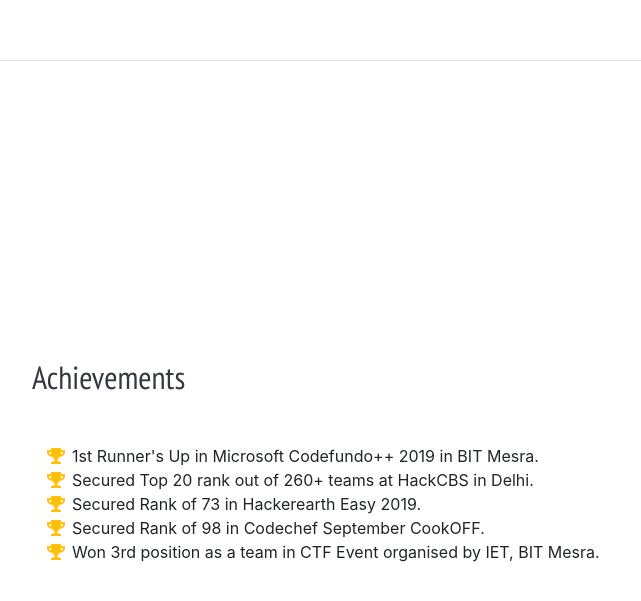
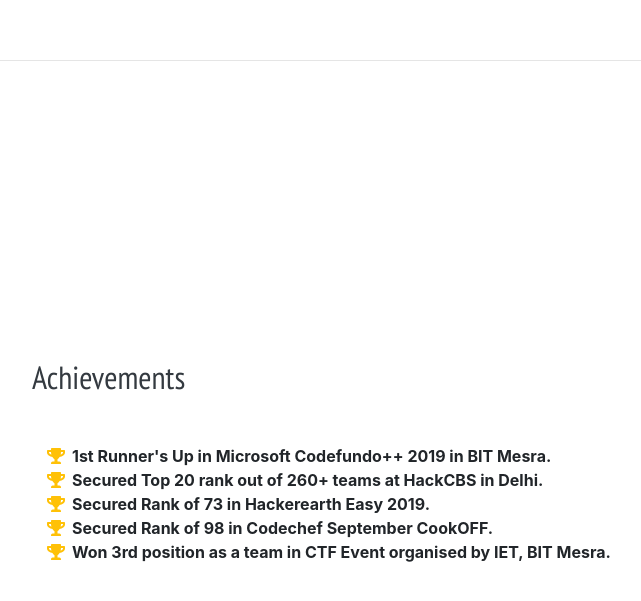
Before and after one commit to HardikM1999/hardikm1999.github.io, a website with bundled scripts: page index.html in a window 1280 px wide. Shown: the part 3143-3744 px from the top of the page, without its empty margins (288-929 px from the left). Built offline with nearby package versions, Linux system fonts and the light colour scheme; a web font is replaced by a local one.

Commit message:
Styling change

```diff
--- a/index.html
+++ b/index.html
@@ -218,23 +218,23 @@
         <ul class="fa-ul mb-0">
           <li>
             <i class="fa-li fa fa-trophy text-warning"></i>
-            1st Runner's Up in Microsoft Codefundo++ 2019 in BIT Mesra.
+            <b>1st Runner's Up in Microsoft Codefundo++ 2019 in BIT Mesra.</b>
           </li>
           <li>
             <i class="fa-li fa fa-trophy text-warning"></i>
-            Secured Top 20 rank out of 260+ teams at HackCBS in Delhi.
+            <b>Secured Top 20 rank out of 260+ teams at HackCBS in Delhi.</b>
           </li>
           <li>
             <i class="fa-li fa fa-trophy text-warning"></i>
-            Secured Rank of 73 in Hackerearth Easy 2019.
+            <b>Secured Rank of 73 in Hackerearth Easy 2019.</b>
           </li>
           <li>
             <i class="fa-li fa fa-trophy text-warning"></i>
-            Secured Rank of 98 in Codechef September CookOFF.
+            <b>Secured Rank of 98 in Codechef September CookOFF.</b>
           </li>
           <li>
             <i class="fa-li fa fa-trophy text-warning"></i>
-            Won 3rd position as a team in CTF Event organised by IET, BIT Mesra.</li>
+            <b>Won 3rd position as a team in CTF Event organised by IET, BIT Mesra.</b></li>
         </ul>
       </div>
     </section>
```
Also changed, not shown: 1 other file.
